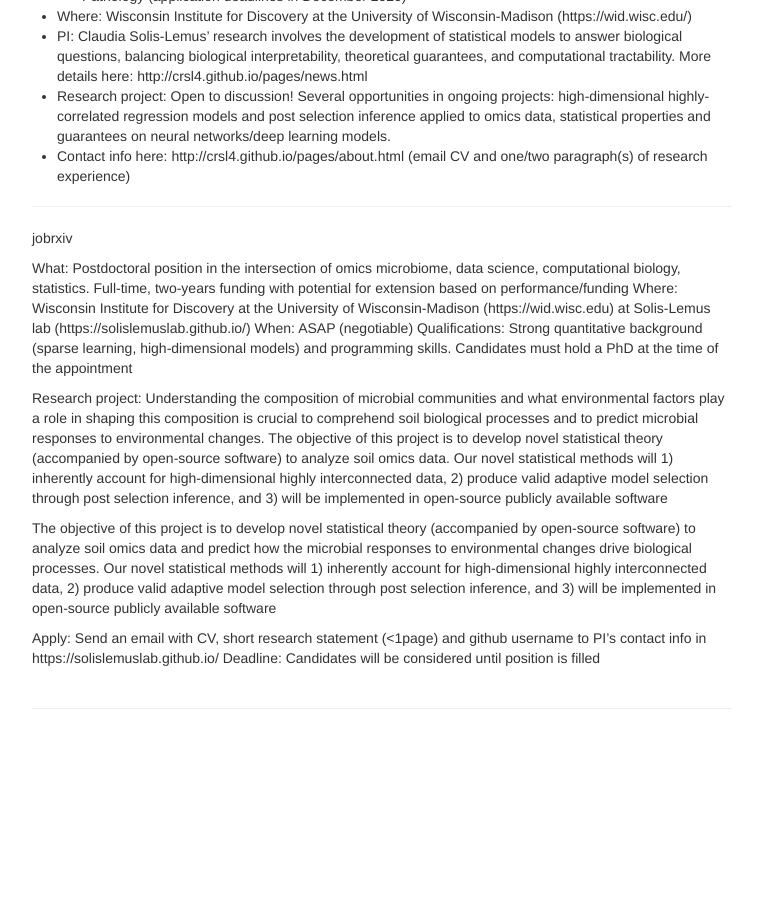
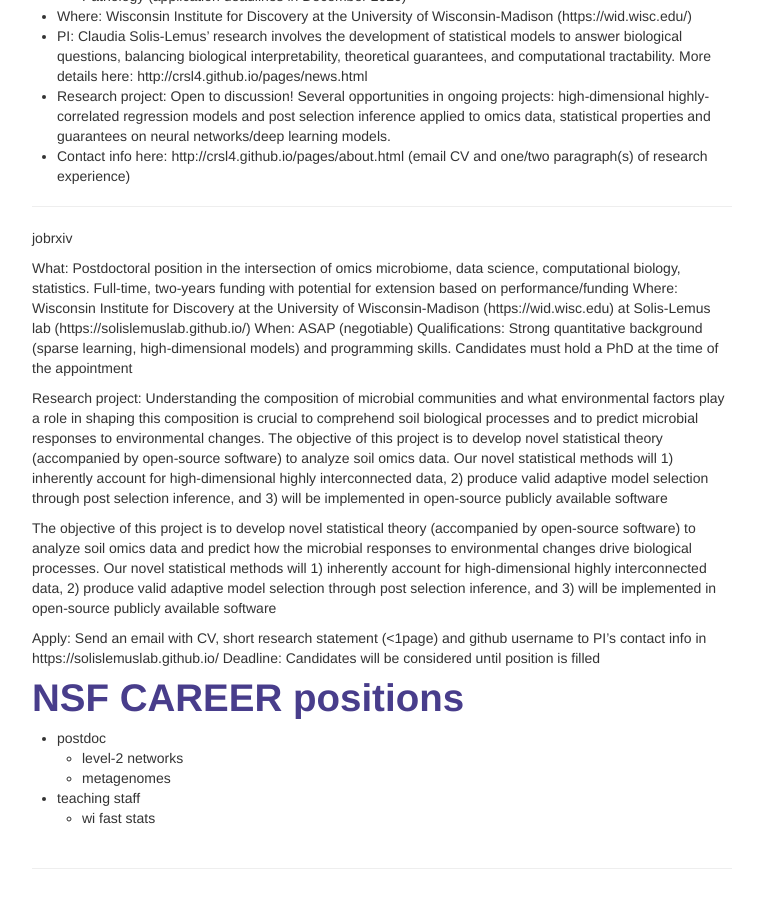
Before and after one commit to solislemuslab/solislemuslab.github.io, a Jekyll site: the page built from pages/postdoc1.md, in a window 1280 px wide and 900 px high, scrolled down 3668 px. Shown: the whole window, without its empty margins (258-1021 px from the left). Built offline with Jekyll 4.4.1, drawn with Linux system fonts in a browser that asks for light colours; our own code applies the rules of GitHub Pages for plain Markdown files; before the commit the page ends 4408 px from its top, so only the background shows below that.

Commit message:
added career news

```diff
--- a/pages/postdoc1.md
+++ b/pages/postdoc1.md
@@ -161,3 +161,12 @@
 
 Apply: Send an email with CV, short research statement (<1page) and github username to PI's contact info in https://solislemuslab.github.io/
 Deadline: Candidates will be considered until position is filled
+
+
+# NSF CAREER positions
+
+- postdoc
+    - level-2 networks
+    - metagenomes
+- teaching staff
+    - wi fast stats
```
Also changed, not shown: pages/news.md (+2 -0 lines).
